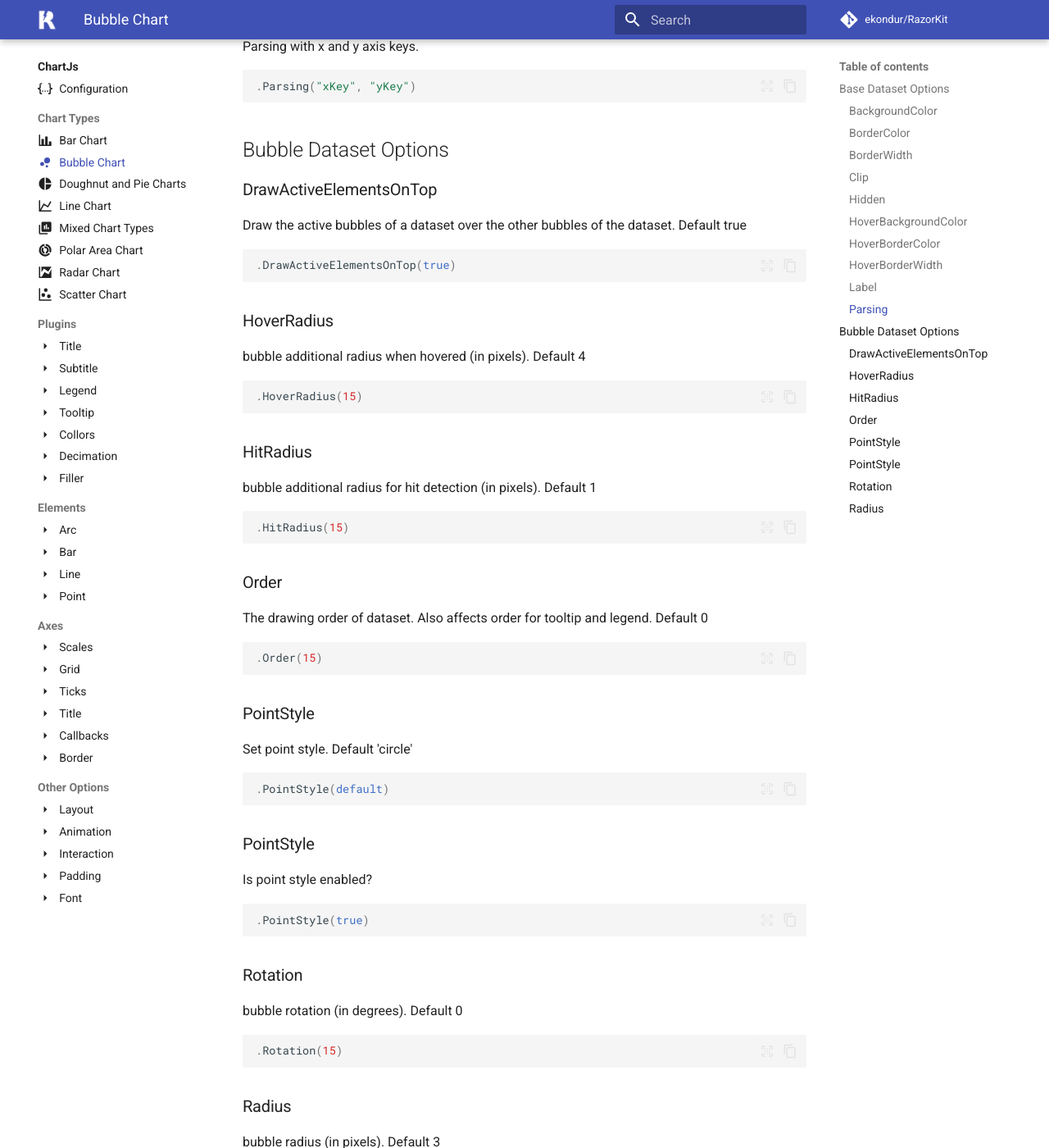
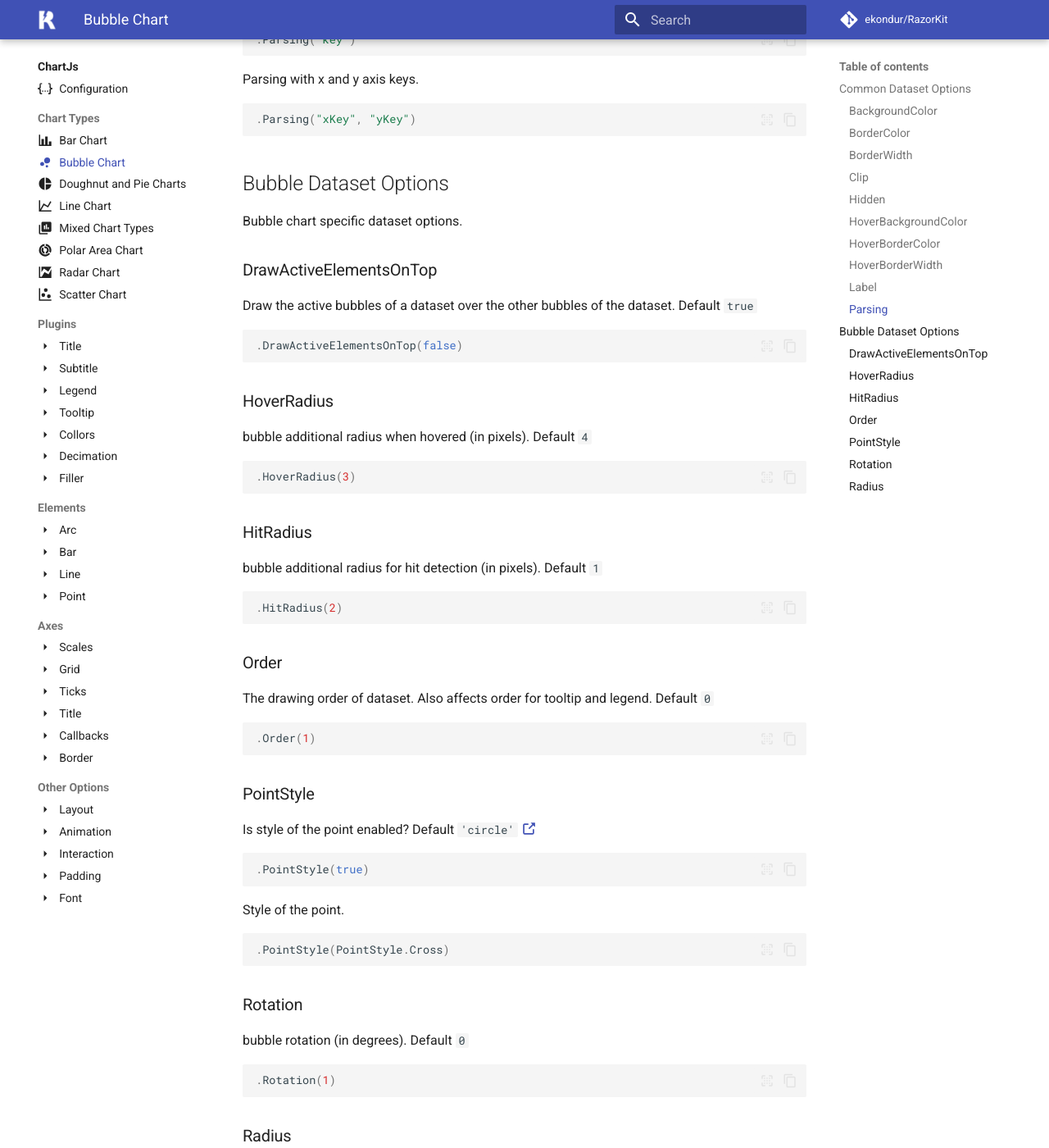
Before and after one commit to ekondur/RazorKit, an MkDocs documentation site: the page built from docs/chartjs/datasets/bubble.md, in a window 1280 px wide and 1400 px high, scrolled down 2683 px. Shown: the whole window at 82% size. Built offline with MkDocs 1.6.1 and Material for MkDocs 9.7.7, drawn with Linux system fonts in a browser that asks for light colours; comment, search, counter and statistics services are not loaded; some of the changed text lies outside the part shown.

Commit message:
update doc

````diff
--- a/docs/chartjs/datasets/bubble.md
+++ b/docs/chartjs/datasets/bubble.md
@@ -7,21 +7,49 @@ icon: material/chart-bubble
 	The location of the bubble is determined by the first two dimensions and the corresponding horizontal and vertical axes.
 	The third dimension is represented by the size of the individual bubbles.
 
-```csharp hl_lines="8" linenums="1"
-@{
-    var data = new List<object> { new { x = 20, y = 30, r = 15 }, new { x = 40, y = 10, r = 10 } };
-}
+=== "helper"
+	```csharp hl_lines="8" linenums="1"
+	@{
+		var data = new List<object> { new { x = 20, y = 30, r = 15 }, new { x = 40, y = 10, r = 10 } };
+	}
 
-@(Html.Chart("canvasId")
-.Data(d => d
-    .Datasets(ds => ds
-        .Bubble()
-        .Label("Bubble Dataset")
-        .Data(data)))
-.Render())
-```
+	@(Html.Chart("canvasId")
+	.Data(d => d
+		.Datasets(ds => ds
+			.Bubble()
+			.Label("Bubble Dataset")
+			.Data(data)))
+	.Render())
+	```
 
-## Base Dataset Options
+=== "js output"
+	```js linenums="1"
+	new Chart(document.getElementById('canvasId'),
+    {
+	  "data": {
+		"datasets": [
+		  {
+			"data": [
+			  {
+				"x": 20,
+				"y": 30,
+				"r": 15
+			  },
+			  {
+				"x": 40,
+				"y": 10,
+				"r": 10
+			  }
+			],
+			"label": "Bubble Dataset",
+			"type": "bubble"
+		  }
+		]
+	  }
+	});
+	```
+
+## Common Dataset Options
 These options are common to all datasets.
 
 ### BackgroundColor
@@ -103,51 +131,51 @@ Parsing with x and y axis keys.
 ```
 
 ## Bubble Dataset Options
+Bubble chart specific dataset options.
 
 ### DrawActiveElementsOnTop
-Draw the active bubbles of a dataset over the other bubbles of the dataset. Default true
+Draw the active bubbles of a dataset over the other bubbles of the dataset. Default ```true```
 ```csharp
-.DrawActiveElementsOnTop(true)
+.DrawActiveElementsOnTop(false)
 ```
 
 ### HoverRadius
-bubble additional radius when hovered (in pixels). Default 4
+bubble additional radius when hovered (in pixels). Default ```4```
 ```csharp
-.HoverRadius(15)
+.HoverRadius(3)
 ```
 
 ### HitRadius
-bubble additional radius for hit detection (in pixels). Default 1
+bubble additional radius for hit detection (in pixels). Default ```1```
 ```csharp
-.HitRadius(15)
+.HitRadius(2)
 ```
 
 ### Order
-The drawing order of dataset. Also affects order for tooltip and legend. Default 0
+The drawing order of dataset. Also affects order for tooltip and legend. Default ```0```
 ```csharp
-.Order(15)
+.Order(1)
 ```
 
 ### PointStyle
-Set point style. Default 'circle'
-```csharp
-.PointStyle(default)
-```
-
-### PointStyle
-Is point style enabled?
+Is style of the point enabled?  Default ```'circle'```
+[:octicons-link-external-16:](https://www.chartjs.org/docs/latest/configuration/elements.html#types)
 ```csharp
 .PointStyle(true)
 ```
+Style of the point.
+```csharp
+.PointStyle(PointStyle.Cross)
+```
 
 ### Rotation
-bubble rotation (in degrees). Default 0
+bubble rotation (in degrees). Default ```0```
 ```csharp
-.Rotation(15)
+.Rotation(1)
 ```
 
 ### Radius
-bubble radius (in pixels). Default 3
+bubble radius (in pixels). Default ```3```
 ```csharp
-.Radius(15)
+.Radius(1)
 ```
````
Also changed, not shown: docs/chartjs/configuration.md (+16 -0 lines), docs/chartjs/datasets/bar.md (+77 -23 lines), docs/datatables/options.md (+13 -0 lines), 2 other files.
